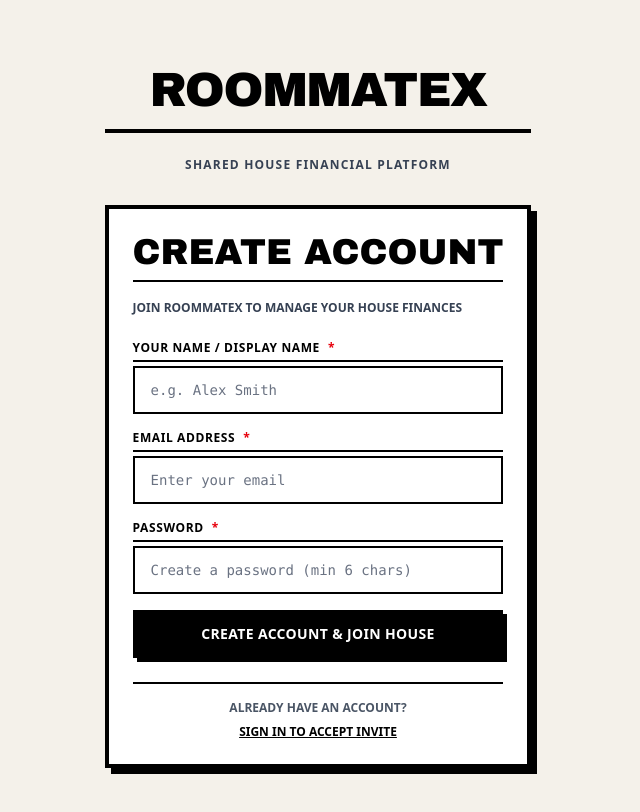
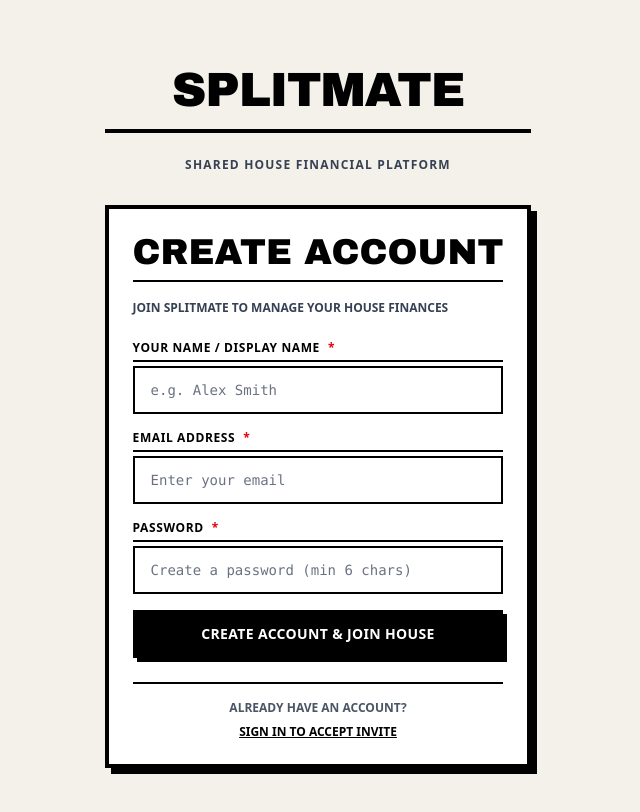
Before and after one commit to Chidambaram2701/SplitMate, a Next.js app: page /auth/register in a window 1280 px wide. Shown: the top 812 px of the page, without its empty margins (322-962 px from the left). Built offline with nearby package versions, Linux system fonts and the light colour scheme; no server answers.

Commit message:
refactor: rename application branding to SplitMate

```diff
--- a/src/app/auth/login/page.tsx
+++ b/src/app/auth/login/page.tsx
@@ -117,7 +117,7 @@ function LoginForm() {
     <div className="space-y-8 text-black">
       <div className="text-center">
         <h1 className="text-2xl sm:text-3xl font-extrabold uppercase tracking-tight border-b-4 border-black pb-3 text-black">
-          RoommateX
+          SplitMate
         </h1>
         <p className="mt-2 text-xs font-bold uppercase tracking-widest text-gray-700">
           Shared House Financial Platform
--- a/src/app/auth/register/page.tsx
+++ b/src/app/auth/register/page.tsx
@@ -140,7 +140,7 @@ function RegisterForm() {
     <div className="space-y-8 text-black">
       <div className="text-center">
         <h1 className="text-2xl sm:text-3xl font-extrabold uppercase tracking-tight border-b-4 border-black pb-3 text-black">
-          RoommateX
+          SplitMate
         </h1>
         <p className="mt-2 text-xs font-bold uppercase tracking-widest text-gray-700">
           Shared House Financial Platform
@@ -167,7 +167,7 @@ function RegisterForm() {
             Create Account
           </h2>
           <p className="text-xs font-bold uppercase text-gray-700">
-            Join RoommateX to manage your house finances
+            Join SplitMate to manage your house finances
           </p>
         </div>
 
--- a/src/app/layout.tsx
+++ b/src/app/layout.tsx
@@ -18,8 +18,8 @@ const jetbrainsMono = JetBrains_Mono({
 });
 
 export const metadata = {
-  title: 'RoommateX - House Financial Platform',
-  description: 'Shared house financial management for college students',
+  title: 'SplitMate - House Financial Platform',
+  description: 'Shared house financial management and debt settlement for roommates',
 };
 
 export default function RootLayout({
--- a/src/app/members/invite/page.tsx
+++ b/src/app/members/invite/page.tsx
@@ -108,8 +108,8 @@ export default function InviteMemberPage() {
     if (navigator.share) {
       try {
         await navigator.share({
-          title: 'Join our house on RoommateX!',
-          text: 'Hey! Join our shared house finance workspace on RoommateX:',
+          title: 'Join our house on SplitMate!',
+          text: 'Hey! Join our shared house finance workspace on SplitMate:',
           url: inviteUrl,
         });
       } catch (err) {
@@ -122,9 +122,9 @@ export default function InviteMemberPage() {
 
   const sendEmail = () => {
     if (!inviteUrl || !email) return;
-    const subject = encodeURIComponent('Join our house on RoommateX!');
+    const subject = encodeURIComponent('Join our house on SplitMate!');
     const body = encodeURIComponent(
-      `Hey!\n\nI am inviting you to join our house financial workspace on RoommateX.\n\nClick the link below to sign up and join:\n${inviteUrl}\n\nSee you inside!`
+      `Hey!\n\nI am inviting you to join our house financial workspace on SplitMate.\n\nClick the link below to sign up and join:\n${inviteUrl}\n\nSee you inside!`
     );
     window.location.href = `mailto:${email}?subject=${subject}&body=${body}`;
   };
--- a/src/app/reports/page.tsx
+++ b/src/app/reports/page.tsx
@@ -161,7 +161,7 @@ export default function ReportsPage() {
     const encodedUri = encodeURI(csvContent);
     const link = document.createElement('a');
     link.setAttribute('href', encodedUri);
-    link.setAttribute('download', `RoommateX_Financial_Report_${new Date().toISOString().slice(0, 10)}.csv`);
+    link.setAttribute('download', `SplitMate_Financial_Report_${new Date().toISOString().slice(0, 10)}.csv`);
     document.body.appendChild(link);
     link.click();
     document.body.removeChild(link);
--- a/src/components/dashboard/AppShell.tsx
+++ b/src/components/dashboard/AppShell.tsx
@@ -45,7 +45,7 @@ export function AppShell({ children }: { children: ReactNode }) {
 
         <Link href="/dashboard" className="block text-center min-w-0 flex-1">
           <h1 className="text-base sm:text-xl font-black uppercase tracking-tight text-black truncate">
-            RoommateX
+            SplitMate
           </h1>
         </Link>
 
--- a/src/components/dashboard/Sidebar.tsx
+++ b/src/components/dashboard/Sidebar.tsx
@@ -41,7 +41,7 @@ export function Sidebar({ onNavigate }: SidebarProps) {
       <div className="p-5 border-b-4 border-black bg-[#F4F1EA]">
         <Link href="/dashboard" onClick={handleClick} className="block">
           <h1 className="text-2xl font-extrabold uppercase tracking-tight text-black truncate hover:opacity-80 transition-opacity">
-            RoommateX
+            SplitMate
           </h1>
           <p className="text-[9px] font-bold uppercase tracking-wider text-gray-700 mt-1">
             House Finance Terminal
```
Also changed, not shown: 1 other file (tests, documents, lock files or other folders).
